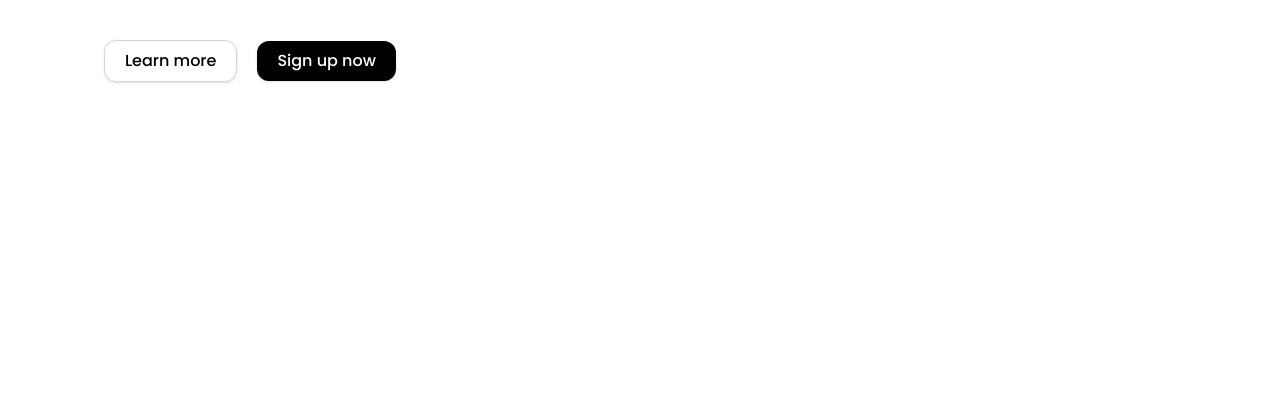
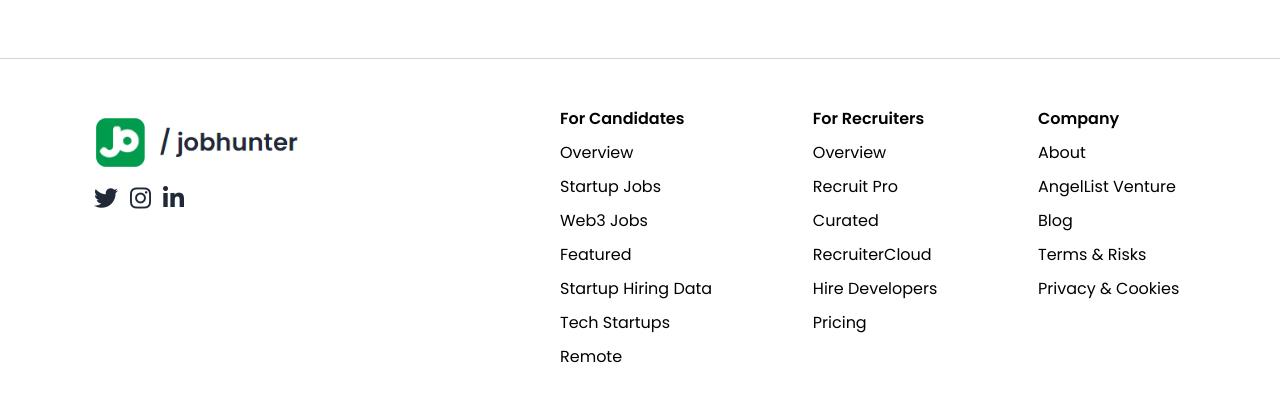
Before and after one commit to noobnarayan/job-hunter, a React (Vite) app: page / in a window 1280 px wide. Shown: the part 4774-5175 px from the top of the page. Before the commit the page ends 5024 px from the top, so only its background shows below. Built offline with nearby package versions, Linux system fonts and the light colour scheme; no server answers.

Commit message:
added sample evn and footer

```diff
--- a/src/Pages/Home.jsx
+++ b/src/Pages/Home.jsx
@@ -4,6 +4,7 @@ import JobSeekers from "../components/Home/JobSeekers";
 import Hero from "../components/Home/Hero";
 import HomeStats from "../components/Home/HomeStats";
 import HomeRecruiters from "../components/Home/HomeRecruiters";
+import Footer from "../components/Home/Footer";
 
 function Home() {
   return (
@@ -13,6 +14,7 @@ function Home() {
       <LogoSlider />
       <JobSeekers />
       <HomeRecruiters />
+      <Footer />
     </div>
   );
 }
--- /dev/null
+++ b/src/components/Home/Footer.jsx
@@ -0,0 +1,74 @@
+import React from "react";
+import logo from "./assets/media/logo.png";
+function Footer() {
+  return (
+    <div className="flex justify-between py-12 border-t border-gray-300  ">
+      <div className="w-2/5 ml-20 flex flex-col gap-2">
+        <img src={logo} className="w-3/6" />
+        <div className=" flex gap-3 text-2xl ml-3.5 text-gray-800">
+          <i class="fa-brands fa-twitter"></i>
+          <i class="fa-brands fa-instagram"></i>
+          <i class="fa-brands fa-linkedin-in"></i>
+        </div>
+      </div>
+      <div className="flex justify-between w-3/5 ">
+        <div className="flex flex-col gap-2.5">
+          <h3 className="font-semibold text-base    ">For Candidates</h3>
+          <p className=" cursor-pointer hover:underline hover:text-green-600">
+            Overview
+          </p>
+          <p className=" cursor-pointer hover:underline hover:text-green-600">
+            Startup Jobs
+          </p>
+          <p className=" cursor-pointer hover:underline hover:text-green-600">
+            Web3 Jobs
+          </p>
+          <p className=" cursor-pointer hover:underline hover:text-green-600">
+            Featured
+          </p>
+          <p className=" cursor-pointer hover:underline hover:text-green-600">
+            Startup Hiring Data
+          </p>
+          <p className=" cursor-pointer hover:underline hover:text-green-600">
+            Tech Startups
+          </p>
+          <p className=" cursor-pointer hover:underline hover:text-green-600">
+            Remote
+          </p>
+        </div>
+        <div className="flex flex-col gap-2.5">
+          <h3 className="font-semibold text-base    ">For Recruiters</h3>
+          <p className=" cursor-pointer hover:underline hover:text-green-600">
+            Overview
+          </p>
+          <p className=" cursor-pointer hover:underline hover:text-green-600">
+            Recruit Pro
+          </p>
+          <p className=" cursor-pointer hover:underline hover:text-green-600">
+            Curated
+          </p>
+          <p className=" cursor-pointer hover:underline hover:text-green-600">
+            RecruiterCloud
+          </p>
+          <p className=" cursor-pointer hover:underline hover:text-green-600">
+            Hire Developers
+          </p>
+          <p className=" cursor-pointer hover:underline hover:text-green-600">
+            Pricing
+          </p>
+        </div>
+        <div className="flex flex-col gap-2.5">
+          <h3 className="font-semibold text-base    ">Company</h3>
+          <p className="">About</p>
+          <p className="">AngelList Venture</p>
+          <p className="">Blog</p>
+          <p className="">Terms & Risks</p>
+          <p className="">Privacy & Cookies</p>
+        </div>
+        <div></div>
+      </div>
+    </div>
+  );
+}
+
+export default Footer;
--- a/src/components/Home/HomeRecruiters.jsx
+++ b/src/components/Home/HomeRecruiters.jsx
@@ -4,7 +4,7 @@ import { Link } from "react-router-dom";
 
 function HomeRecruiters() {
   return (
-    <div className="flex px-10 py-32 font-Poppins">
+    <div className="flex px-10 py-8 font-Poppins">
       <div className="w-1/2 px-16">
         <div>
           <p className="text-xl font-medium">NEED TALENT?</p>
```
Also changed, not shown: src/components/Home/assets/media/logo.png (added), 1 other file (tests, documents, lock files or other folders).
